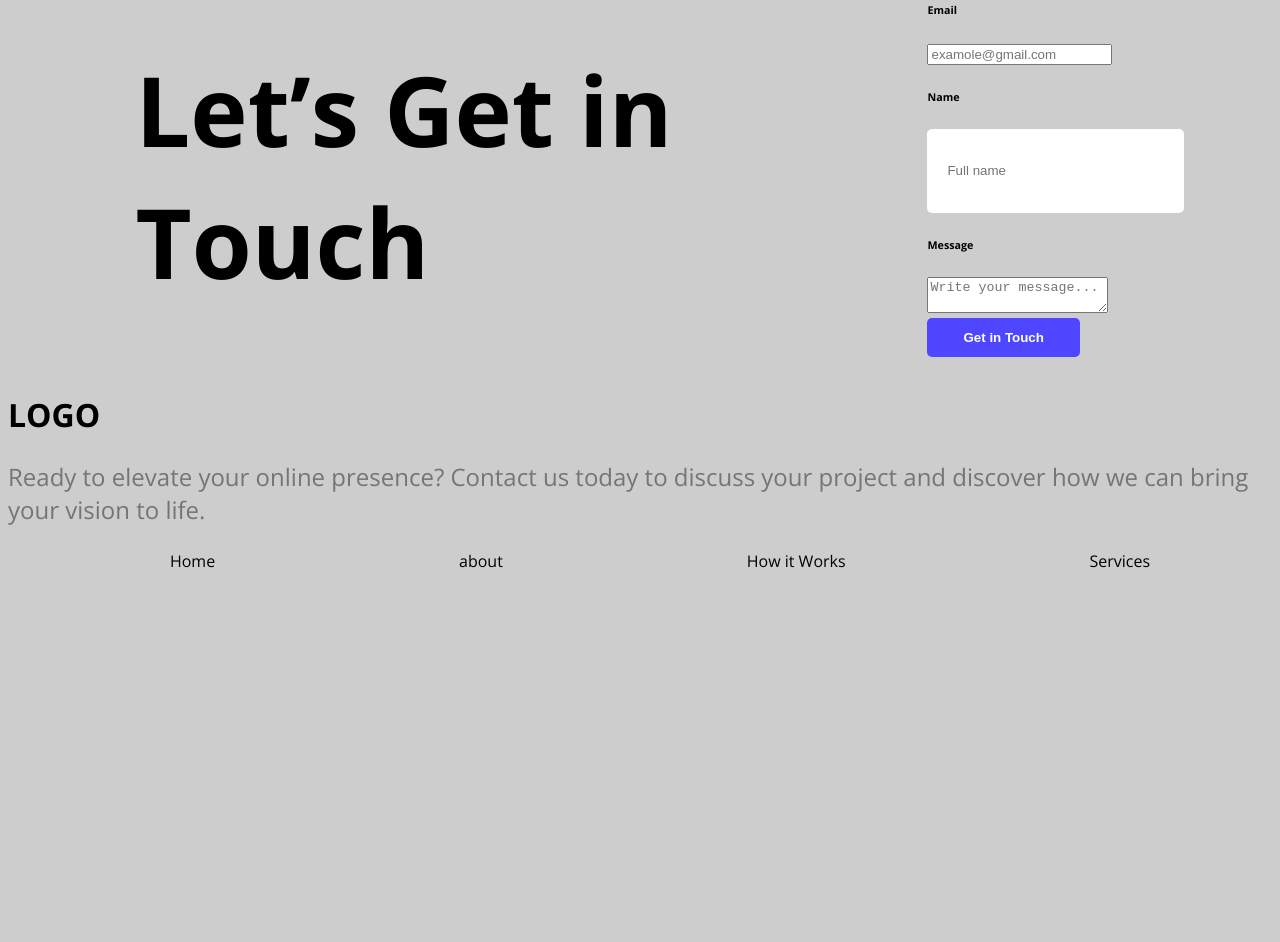
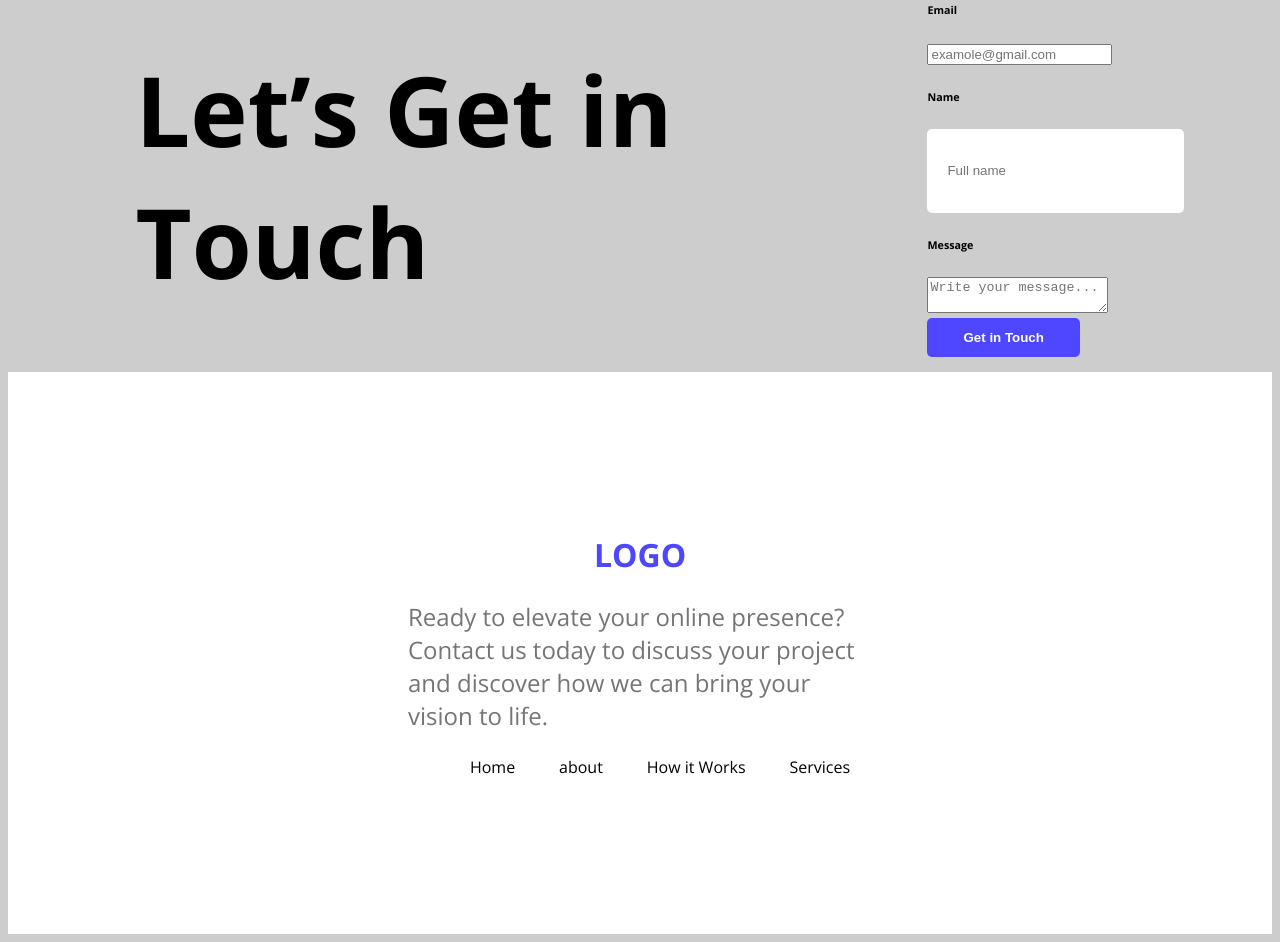
Before and after one commit to Munshi-Reza/Assignment-1, a plain HTML site: page Assignment/index.html in a window 1280 px wide. Shown: the part 2411-3353 px from the top of the page. Before the commit the page ends 2999 px from the top, so only its background shows below. Drawn offline with nearby package versions, Linux system fonts and the light colour scheme.

Commit message:
fouth commit

```diff
--- a/Assignment/index.html
+++ b/Assignment/index.html
@@ -139,8 +139,9 @@
 </main>
 
 <footer>
+
   <div class="footer">
-    <h1 class="logo-1">LOGO</h1>
+    <h1 class="footer-hight">LOGO</h1>
     <p class="para-style">Ready to elevate your online presence? Contact us today to discuss your project and discover how we can bring your vision to life.</p>
     <div class="">
       <ul class="flex-link">
--- a/Assignment/style.css
+++ b/Assignment/style.css
@@ -138,7 +138,16 @@ form input[type="text"],  footer input[type="email"], footer textarea {
 ul li{
     list-style: none;
 }
-.logo-1{
+.footer-hight{
     font-weight: 100px;
     font-weight: bold;
+    color: #4E47FF;
+    text-align: center;
 }
+footer{
+    background-color: #FFFFFF;
+    padding: ;
+}
+.footer{
+    padding: 140px 400px;
+}
```
